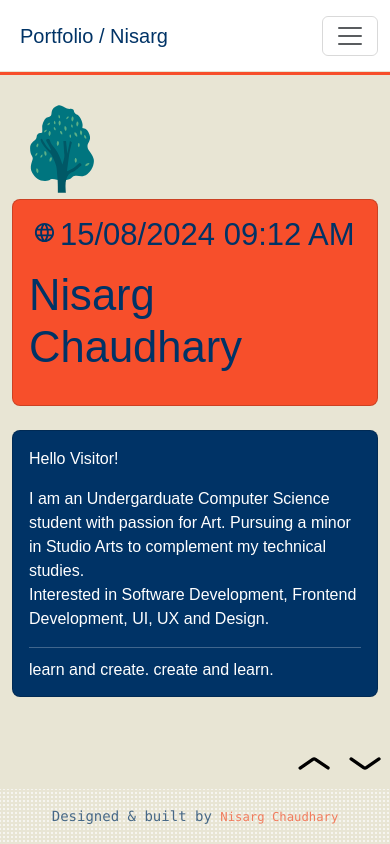
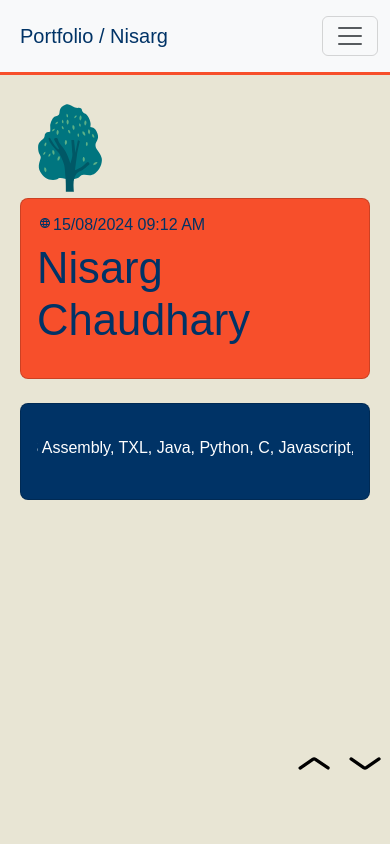
Before and after one commit to nisarg-11-here/Portfolio-Website, a React (Create React App) app in the folder frontend/: page / in a window 390 px wide. Built offline with nearby package versions, Linux system fonts and the light colour scheme; a web font is replaced by a local one.

Commit message:
Changed home page to adapt to mobile view

```diff
--- a/frontend/src/Components/CollapsableNavbar.jsx
+++ b/frontend/src/Components/CollapsableNavbar.jsx
@@ -10,7 +10,7 @@ import "./ButtonCss.css";
 function CollapsableNavbar() {
   return (
     <div>
-      <Navbar collapseOnSelect expand="lg" className=" myNavbar" fixed="top" >
+      <Navbar collapseOnSelect expand="lg" className="bg-light myNavbar" fixed="top" >
         <Container>
 			<Navbar.Brand href="/" className="m-2 poleno-font-semibold"> <DynamicHeading text="Portfolio / Nisarg"/></Navbar.Brand>
 			<Navbar.Toggle aria-controls="responsive-navbar-nav" />
--- a/frontend/src/Components/DateTime.jsx
+++ b/frontend/src/Components/DateTime.jsx
@@ -1,9 +1,11 @@
 import React, { useState, useEffect } from "react";
 import LanguageIcon from '@mui/icons-material/Language';
+import { useMediaQuery } from "react-responsive";
 
 
 const DateTime = () => {
     const [currentDateTime, setCurrentDateTime] = useState(new Date());
+    const phoneScreen = useMediaQuery({ minWidth: 576 });
 
     useEffect(() => {
         const timer = setInterval(() => {
@@ -27,8 +29,8 @@ const DateTime = () => {
 
     return (
         <div>
-            <p className="sans-font display-5">
-                <LanguageIcon fontSize="inherit" className="pb-2"/>{formatDate(currentDateTime)} {formatTime(currentDateTime)}
+           <p className={`sans-font ${phoneScreen ? 'display-5' : 'h6'}`}>
+                <LanguageIcon fontSize="inherit" className={`${phoneScreen ? 'pb-2' : 'pb-1'}`} />{formatDate(currentDateTime)} {formatTime(currentDateTime)}
             </p>
         </div>
     );
--- a/frontend/src/Components/Footer.jsx
+++ b/frontend/src/Components/Footer.jsx
@@ -1,13 +1,21 @@
 import Container from "react-bootstrap/esm/Container";
 import "./Footer.css";
-
+import { useMediaQuery } from "react-responsive";
 
 export function Footer() {
+  const isSmallScreen = useMediaQuery({ minWidth: 1200 }); // Check if screen size is less than or equal to 1200px
+
   return (
     <Container>
-      <footer>
-        <code className="custom-text"> Designed &amp; built by <code className="custom-text2">Nisarg Chaudhary</code>  </code>
-      </footer>
+      {isSmallScreen && (
+        <footer>
+          <code className="custom-text">
+            {" "}
+            Designed &amp; built by{" "}
+            <code className="custom-text2">Nisarg Chaudhary</code>{" "}
+          </code>
+        </footer>
+      )}
     </Container>
   );
 }
--- a/frontend/src/Components/Home.css
+++ b/frontend/src/Components/Home.css
@@ -79,3 +79,26 @@ display: inline-block;
     transform: scale(1.05);
     box-shadow: 0 4px 8px rgba(0, 0, 0, 0);
 }
+
+
+/* ------------------------------------------------------------------------------------------- */
+/* CSS for responsiveness */
+
+/* Global styles for mobile */
+@media (max-width: 576px) {
+
+    .homepage-container {
+        width: 100%;
+        max-width: 540px;
+
+}
+   .homepage-container .different ,
+   .homepage-container .tech-card {
+        width: 350px;
+   }
+
+   .custom-text {
+        font-size: 0.875rem;
+   }
+
+}
--- a/frontend/src/Components/Home.jsx
+++ b/frontend/src/Components/Home.jsx
@@ -14,7 +14,7 @@ function Home() {
     <div className="panel" id="panel_1">
       <div>
         <Container
-          className="sans-font"
+          className="sans-font homepage-container"
           style={{ height: "92.2vh", paddingTop: "7%" }}
         >
             <svg
@@ -39,9 +39,8 @@ function Home() {
               />
             </svg>
 
-
           <Row id="homePage" className="text-white" style={{}}>
-            <Col md="7" className="">
+            <Col md={!isSmallScreen ? "auto" : "7"} className="">
               <Card className="different text-white rounded-3 p-3 card-effect">
                 <div className="custom-text">
                   <DateTime />
@@ -51,8 +50,7 @@ function Home() {
                 </div>
               </Card>
 
-              {isSmallScreen && (
-                <Card className=" text-white rounded-3 mt-4 p-3 card-effect">
+              <Card className="tech-card text-white rounded-3 mt-4 p-3 card-effect">
                 <div className="wrapper p-3">
                   <div className="tech">
                     <span>
@@ -70,21 +68,20 @@ function Home() {
                   </div>
                 </div>
               </Card>
-              )}
             </Col>
 
+            {isSmallScreen && (
               <Col md="5" className="">
-              {!isSmallScreen && <br />}
                 <Card className="text-white rounded-3 card-effect">
                   <Card.Body>
                     <Card.Text>Hello Visitor!</Card.Text>
                     <Card.Text>
-                    I am an Undergarduate Computer Science student with passion
-                    for Art. Pursuing a minor in Studio Arts to complement my
-                    technical studies.
+                      I am an Undergarduate Computer Science student with
+                      passion for Art. Pursuing a minor in Studio Arts to
+                      complement my technical studies.
                       <p>
-                      Interested in Software Development, Frontend Development,
-                      UI, UX and Design.
+                        Interested in Software Development, Frontend
+                        Development, UI, UX and Design.
                       </p>
                     </Card.Text>
                     <hr />
@@ -94,7 +91,6 @@ function Home() {
                   </Card.Body>
                 </Card>
 
-              {isSmallScreen && ( // Conditionally render the card based on screen size
                 <Card className=" text-white rounded-3 text-center mt-4 card-effect">
                   <Card.Link
                     href="/Resume.pdf"
@@ -105,8 +101,8 @@ function Home() {
                     <s>Show</s> Know me more!
                   </Card.Link>
                 </Card>
+              </Col>
             )}
-            </Col>
           </Row>
         </Container>
       </div>
```
Lines whose indentation alone changed are shown as unchanged.
